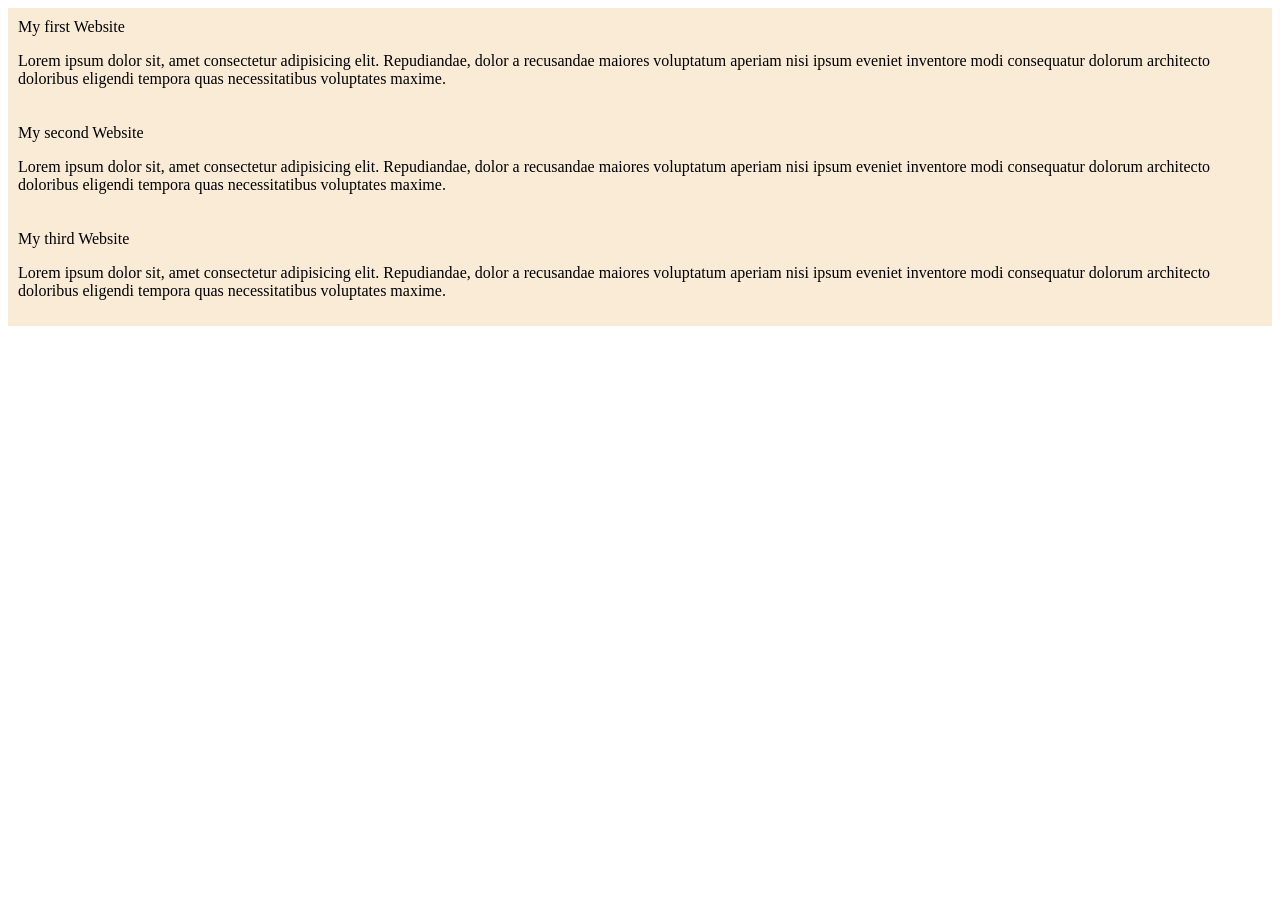
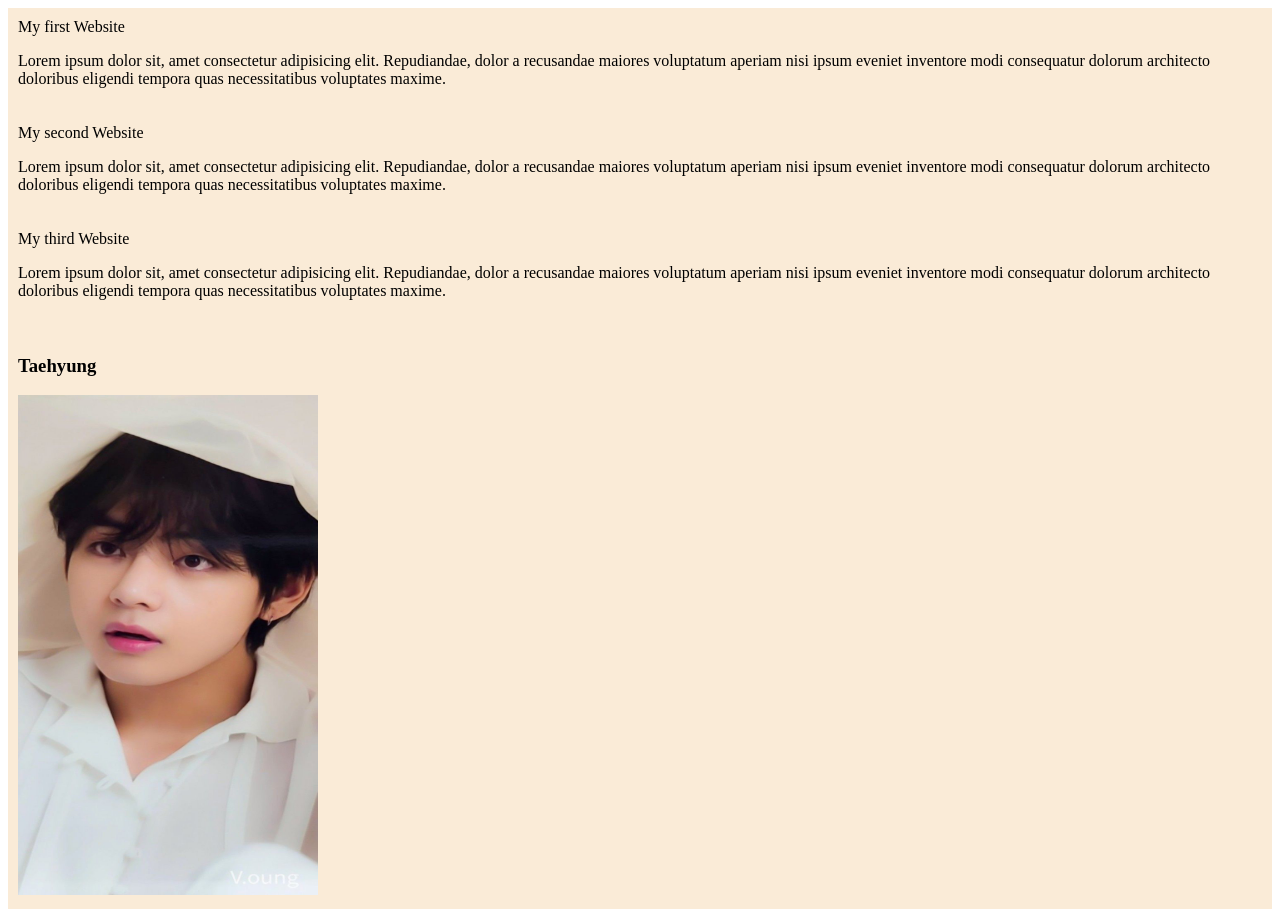
Before and after one commit to nafisatuljannah200-cmyk/my-new-github-repo, a plain HTML site: page index.html in a window 1280 px wide. Before the commit the page ends 800 px from the top, so only its background shows below. Drawn offline with Linux system fonts and the light colour scheme.

Commit message:
dreamy boy

```diff
--- a/index.html
+++ b/index.html
@@ -20,6 +20,10 @@
     <p>Lorem ipsum dolor sit, amet consectetur adipisicing elit. Repudiandae, dolor a recusandae maiores voluptatum aperiam nisi ipsum eveniet inventore modi consequatur dolorum architecto doloribus eligendi tempora quas necessitatibus voluptates maxime.</p>
 
 </div>
+<div>
+    <h3>Taehyung</h3>
+    <img src="images/dreamy boy.jpg" alt="">
+</div>
 
 
 
--- a/styles/blog.css
+++ b/styles/blog.css
@@ -4,3 +4,7 @@ div{
     padding: 10px;
     border: 10px;
 }
+img{
+    width: 300px;
+    height: 500px;
+}
```
Also changed, not shown: images/dreamy boy.jpg (added), images/tae.jpg (added).
